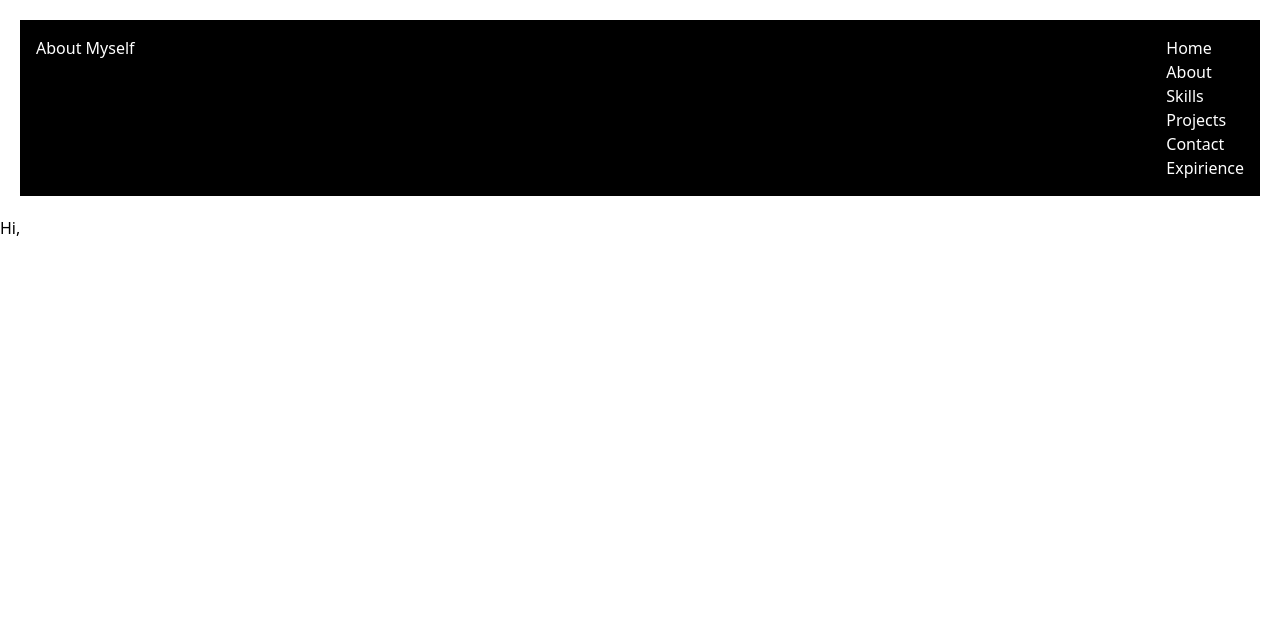
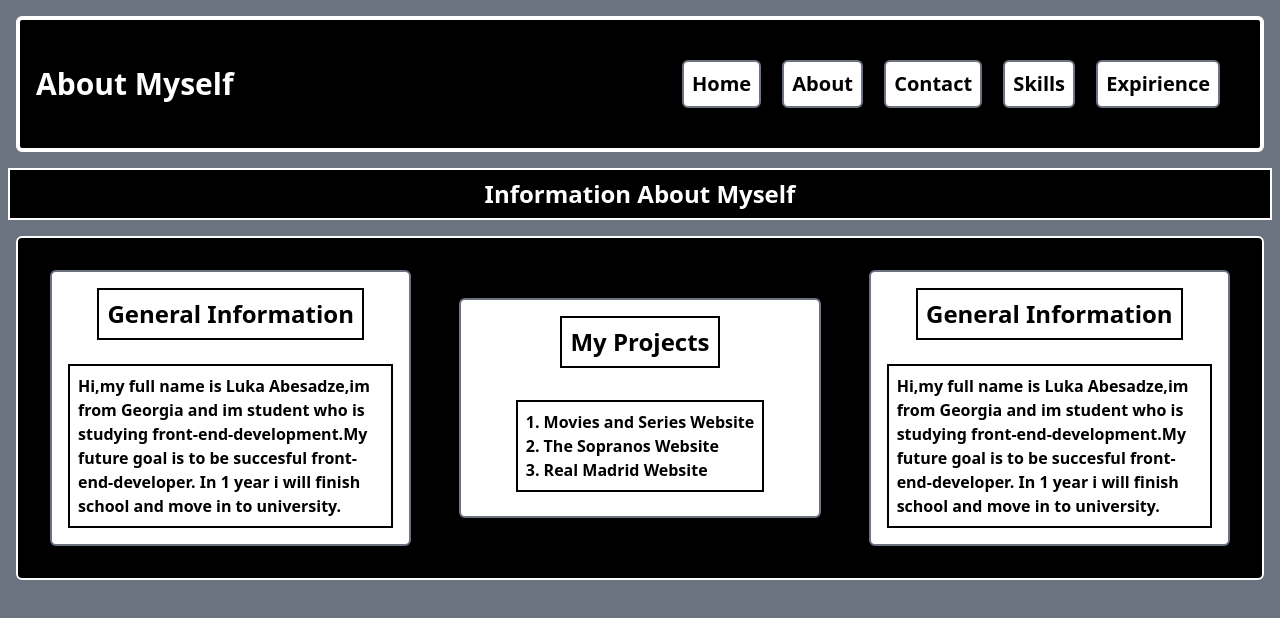
Before and after one commit to lukaabesadze33-jpg/portfolio, a plain HTML site: page index.html in a window 1280 px wide. Drawn offline with nearby package versions, Linux system fonts and the light colour scheme.

Commit message:
added div with information about myself

```diff
--- a/index.html
+++ b/index.html
@@ -6,23 +6,51 @@
     <title>About Myself</title>
     <script src="https://cdn.tailwindcss.com"></script>
 </head>
-<body>
-    <header class="p-4 m-4 bg-black flex justify-between text-white border-4 border-white">
-    <h1>About Myself</h1>
-    <nav>
-        <ul>
-            <li><a href="#home">Home</a></li>
-            <li><a href="#about">About</a></li>
-            <li><a href="#skills">Skills</a></li>
-            <li><a href="#projects">Projects</a></li>
-            <li><a href="#contact">Contact</a></li>
-            <li><a href="#expirience">Expirience</a></li>
-        </ul>
+<body class="bg-gray-500">
+    <header class="p-4 m-4 bg-black flex justify-between items-center border-4 border-white rounded-md">
+    <h1 class="font-bold text-3xl text-white">About Myself</h1>
+    <nav class="p-4 font-semibold text-xl">
+        <button class="bg-white border-2 border-gray-500 p-2 m-2 text-black rounded-md transition-all duration-500 ease-in-out hover:bg-gray-500 hover:border-white">
+            <a href="#home">Home</a></button>
+        <button class="bg-white border-2 border-gray-500 p-2 m-2 text-black rounded-md transition-all duration-500 ease-in-out hover:bg-gray-500 hover:border-white">
+            <a href="#about">About</a></button>
+        <button class="bg-white border-2 border-gray-500 p-2 m-2 text-black rounded-md transition-all duration-500 ease-in-out hover:bg-gray-500 hover:border-white">
+            <a href="#contact">Contact</a></button>
+        <button class="bg-white border-2 border-gray-500 p-2 m-2 text-black rounded-md transition-all duration-500 ease-in-out hover:bg-gray-500 hover:border-white">
+            <a href="#skills">Skills</a></button>
+        <button class="bg-white border-2 border-gray-500 p-2 m-2 text-black rounded-md transition-all duration-500 ease-in-out hover:bg-gray-500 hover:border-white">
+            <a href="#expirience">Expirience</a></button>
     </nav>
     </header>
 
-    <section id="home">
-        <p>Hi,</p>
+    <h2 class="bg-black p-2 m-2 border-2 border-white text-center text-2xl font-bold text-white">Information About Myself</h2>
+    <section class="bg-black m-4 p-4 border-2 border-white rounded-md grid grid-cols-3 gap-4 items-center">
+
+        <div class="bg-white border-2 border-gray-500 rounded-md flex flex-col m-4 p-4 items-center">
+            <strong class="font-semibold text-2xl border-2 border-black p-2">General Information</strong>
+            <br>
+              <p class="font-semibold text-black border-2 border-black p-2">Hi,my full name is Luka Abesadze,im from Georgia and im student who is studying front-end-development.My future goal is to be succesful front-end-developer.
+                In 1 year i will finish school and move in to university.
+              </p>
+        </div>
+
+         <div class="bg-white border-2 border-gray-500 rounded-md flex flex-col m-4 p-4 items-center">
+            <strong class="font-semibold text-2xl border-2 border-black p-2">My Projects</strong>
+            <br>
+            <ol class="font-semibold border-2 border-black p-2 m-2">
+                <li><a href="#website1">1. Movies and Series Website</a></li>
+                <li><a href="#website2">2. The Sopranos Website</a></li>
+                <li><a href="#website3">3. Real Madrid Website</a></li>
+            </ol>
+        </div>
+
+         <div class="bg-white border-2 border-gray-500 rounded-md flex flex-col m-4 p-4 items-center">
+            <strong class="font-semibold text-2xl border-2 border-black p-2">General Information</strong>
+            <br>
+              <p class="font-semibold text-black border-2 border-black p-2">Hi,my full name is Luka Abesadze,im from Georgia and im student who is studying front-end-development.My future goal is to be succesful front-end-developer.
+                In 1 year i will finish school and move in to university.
+              </p>
+        </div>
     </section>
 </body>
 </html>
```
